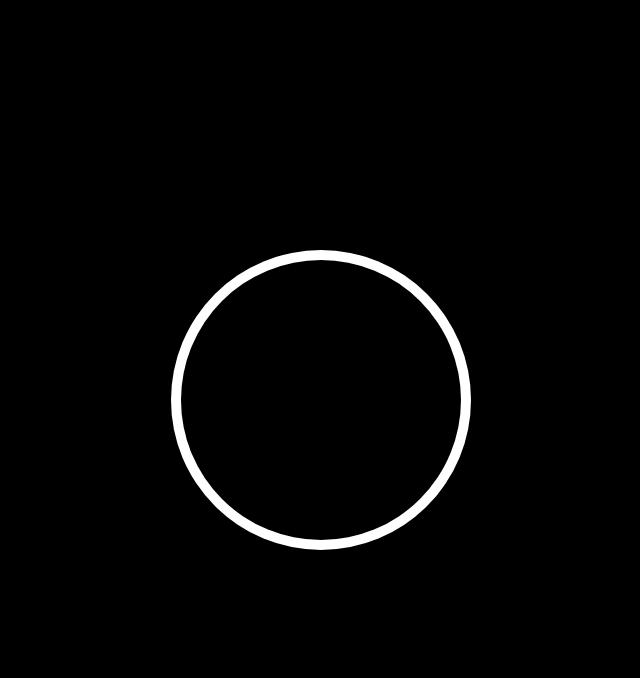
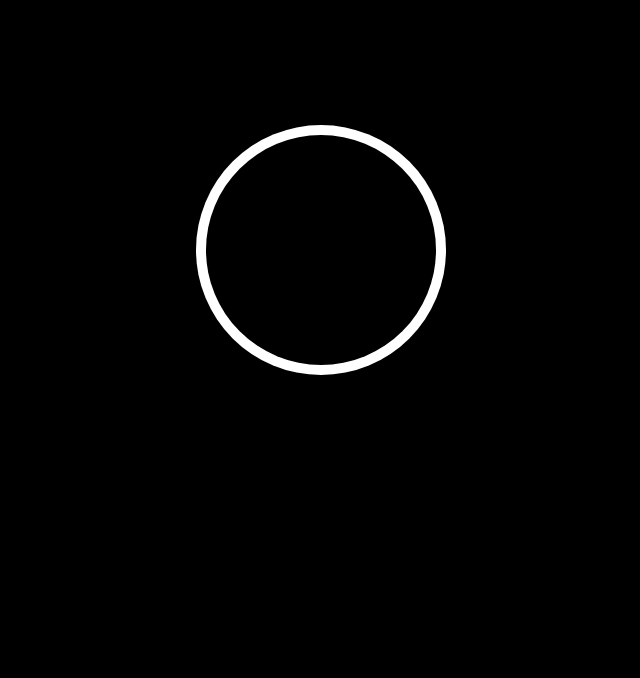
Before and after one commit to ShreyaKumar-dev/PRODIGY_WD_02, a plain HTML site: page index.html in a window 1280 px wide. Shown: the whole page, without its empty margins (319-959 px from the left). Drawn offline with Linux system fonts and the light colour scheme.

Commit message:
progress

```diff
--- a/style.css
+++ b/style.css
@@ -16,8 +16,8 @@ body{
 }
 
 .outer_display{
-    width: 300px;
-    height: 300px;
+    width: 250px;
+    height: 250px;
     border-radius: 50%;
     background-color: white;
     display: flex;
@@ -26,9 +26,14 @@ body{
 }
 
 .inner_display{
-    width: 280px;
-    height: 280px;
+    width: 230px;
+    height: 230px;
     border-radius: 50%;
     background-color: black;
-    /* position: relative; */
 }
+
+.lapse_time{
+    width: 250px;
+    height: 300px;
+    overflow: scroll;
+}
```
Also changed, not shown: index.html (+3 -0 lines).
